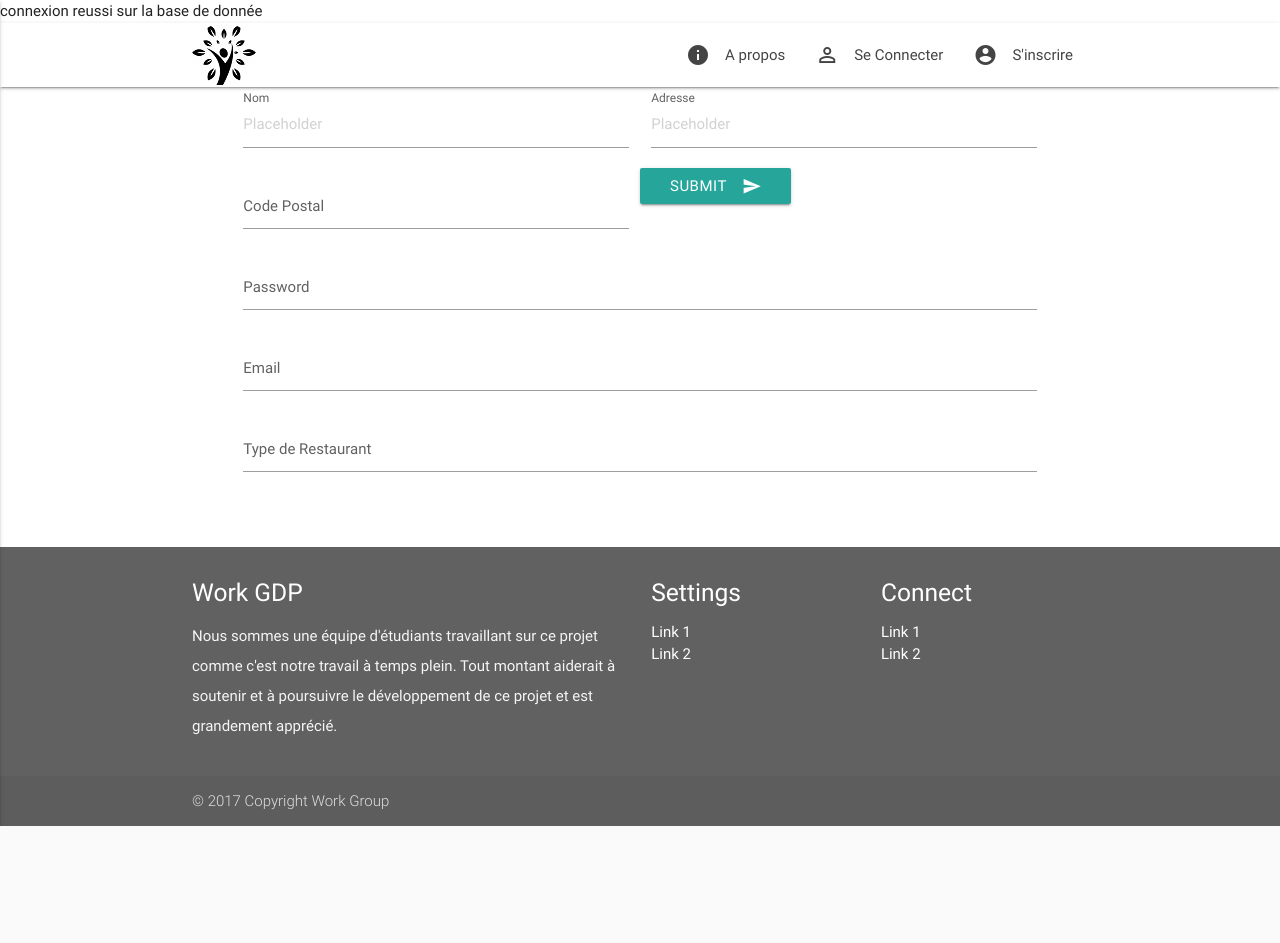
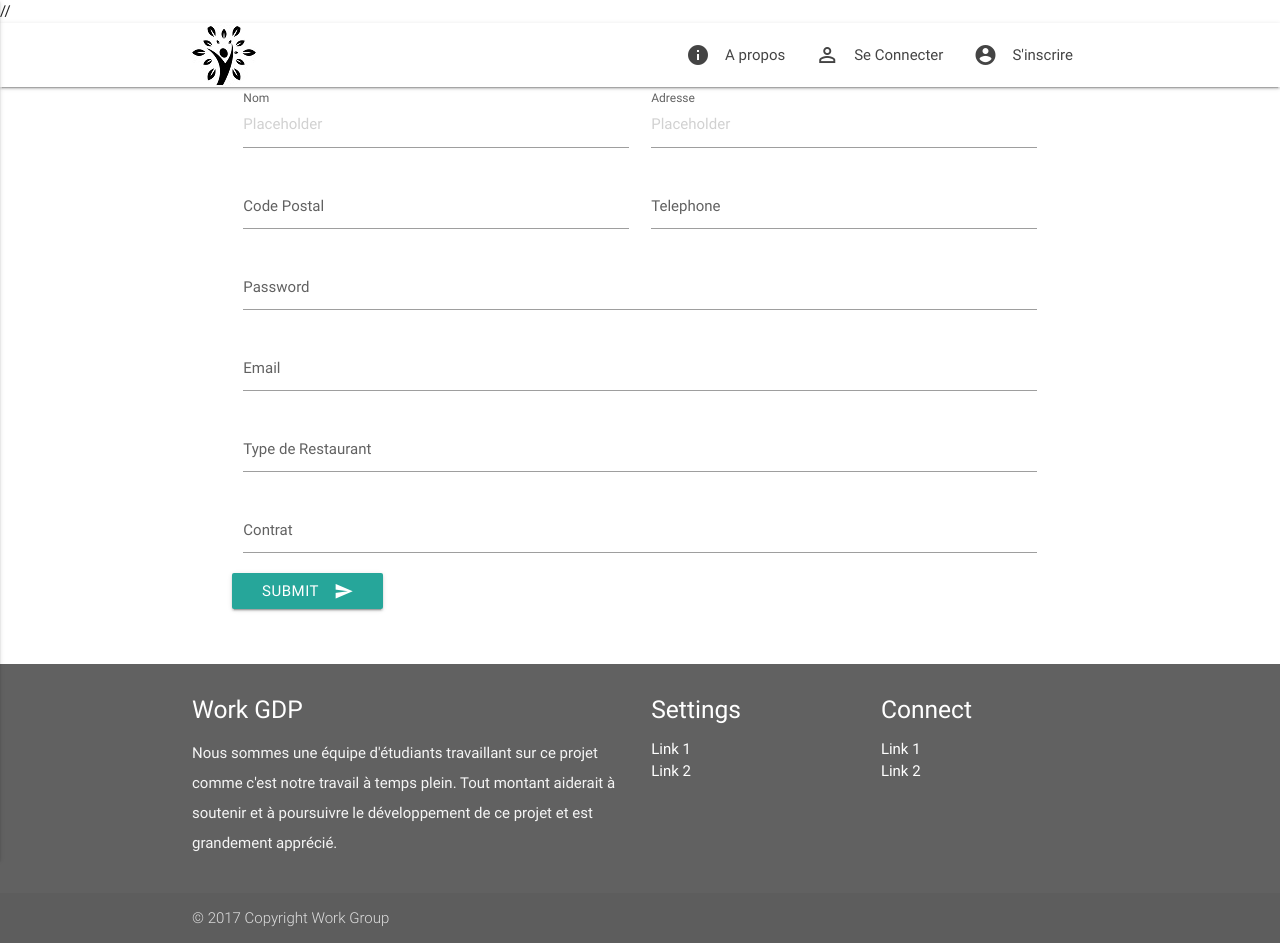
Before and after one commit to derflallys/ProjetGDP, a PHP site: page /m_users/formulaire_restaurant.php in a window 1280 px wide. Before the commit the page ends 826 px from the top, so only its background shows below. Run offline with PHP 8.4, Linux system fonts and the light colour scheme; some libraries are stand-ins or nearby versions.

Commit message:
Amelioration formulaire inscription

```diff
--- a/core/connexion.php
+++ b/core/connexion.php
@@ -44,10 +44,10 @@
                         <div class="row">
                             <div class="input-field col s12">
                                 <div class="col s6">
-                                    <a href="m_pub/affichePublication.php" class="waves-effect waves-light btn-large">Donateurs</a>
+                                    <a href="m_users/formulaire_association.php" class="waves-effect waves-light btn-large">Donateurs</a>
                                 </div>
                                 <div class="col s6">
-                                    <a href="#" class="waves-effect waves-light btn-large">Fournisseurs</a>
+                                    <a href="m_users/formulaire_restaurant.php" class="waves-effect waves-light btn-large">Fournisseurs</a>
                                 </div>
                             </div>
                         </div>
--- a/m_pub/affichePublication.php
+++ b/m_pub/affichePublication.php
@@ -1,6 +1,6 @@
 <?php
 include "../core/connexionBd.php";
-include "../core/utile.php";
+
 $connexion = connexionBd();
 $bd= BD;
 $sql = "SELECT * FROM $bd.publication  ORDER  BY publication.date_publication DESC ";
--- a/m_pub/detailspub.php
+++ b/m_pub/detailspub.php
@@ -1,7 +1,7 @@
 <?php
 session_start();
 include "../core/connexionBd.php";
-include "../core/utile.php";
+
 $connexion = connexionBd();
 $bd= BD;
 if(isset($_GET['pub'])) {
--- a/m_users/Connect.php
+++ b/m_users/Connect.php
@@ -5,7 +5,7 @@ try {
 $db = new PDO('mysql:host=localhost;dbname=projetgdp','root','');
 $db->exec("SET CHARACTER SET utf8");
 //$db->setAttribute(PDO::ATTR_DEFAULT_FETCH_MODE, PDO::FETCH_OBJ);
-echo "connexion reussi sur la base de donnée";
+//echo "connexion reussi sur la base de donnée";
 
 //$db->setAttribute(PDO::ATTR_ERRMODE ,PDO::ERRMODE_WARNING);
 $db->setAttribute(PDO::ATTR_DEFAULT_FETCH_MODE,PDO::FETCH_ASSOC);
--- a/m_users/formulaire_restaurant.php
+++ b/m_users/formulaire_restaurant.php
@@ -1,3 +1,8 @@
+//<?php
+//include("../header.php");
+//include 'authentification.php';
+
+?>
 <?php
 session_start();
 require_once("Connect.php");
@@ -5,17 +10,18 @@ if(isset($_POST['action'])){
 
 
 
-$nom=$_POST['nom'];
-$adresse=$_POST['adresse'];
+$nom_restaurant=$_POST['nom_restaurant'];
+$adresse_restaurant=$_POST['adresse_restaurant'];
 $codepostal=$_POST['codepostal'];
 $password=$_POST['password'];
 $email=$_POST['email'];
 $type_restaurant=$_POST['type_restaurant'];
+$tel=$_POST['tel'];
+$contrat=$_POST['contrat'];
 
 
-
-$insert=$db->prepare(" INSERT INTO fournisseurs(nom_restaurant, adresse_restaurant, codepostal, email, type_restaurant) VALUES (?,?,?,?,?,?)");
-$insert->execute(array($nom,$adresse,$codepostal,$password,$email,$type_restaurant));
+$insert=$db->prepare(" INSERT INTO fournisseurs(nom_restaurant, adresse_restaurant, codepostal, email, contrat,type_restaurant,password,tel) VALUES (?,?,?,?,?,?,?,?)");
+$insert->execute(array($nom_restaurant,$adresse_restaurant,$codepostal,$email,$contrat,$type_restaurant,$password,$tel));
 }
 ?>
 
@@ -44,18 +50,23 @@ $insert->execute(array($nom,$adresse,$codepostal,$password,$email,$type_restaura
 		 <div class="col s8">
 			<div class="row">
 				<div class="input-field col s6">
-					<input placeholder="Placeholder" id="nom"  name ="nom" type="text" class="validate">
+					<input placeholder="Placeholder" id="nom_restaurant"  name ="nom_restaurant" type="text" class="validate">
 					<label for="nom">Nom</label>
 				</div>
 
 				<div class="input-field col s6">
-					<input placeholder="Placeholder" id="adresse"  name ="adresse" type="text" class="validate">
+					<input placeholder="Placeholder" id="adresse_restaurant"  name ="adresse_restaurant" type="text" class="validate">
 					<label for="adresse">Adresse</label>
 				</div>
 				<div class="input-field col s6">
 					<input id="codepostal" type="text"  name ="codepostal" class="validate">
 					<label for="codepostal">Code Postal</label>
 				</div>
+				<div class="input-field col s6">
+					<input id="tel" type="text"  name ="tel" class="validate">
+					<label for="tel">Telephone</label>
+				</div>
+
 
 				<div class="input-field col s12">
 					<input id="password" type="password"  name="password" class="validate">
@@ -74,6 +85,11 @@ $insert->execute(array($nom,$adresse,$codepostal,$password,$email,$type_restaura
 					<input id="type_restaurant" name ="type_restaurant" type="text" class="validate">
 					<label for="type_restaurant">Type de Restaurant</label>
 				</div>
+					<div class="input-field col s12">
+					<input id="contrat" name ="contrat" type="text" class="validate">
+					<label for="contrat">Contrat</label>
+				</div>
+
 
 
 	<button class="btn waves-effect waves-light" type="submit" name="action">Submit
```
Also changed, not shown: m_users/authentification.php (added, +11 -0 lines), m_users/formulaire_association.php (+23 -7 lines).
